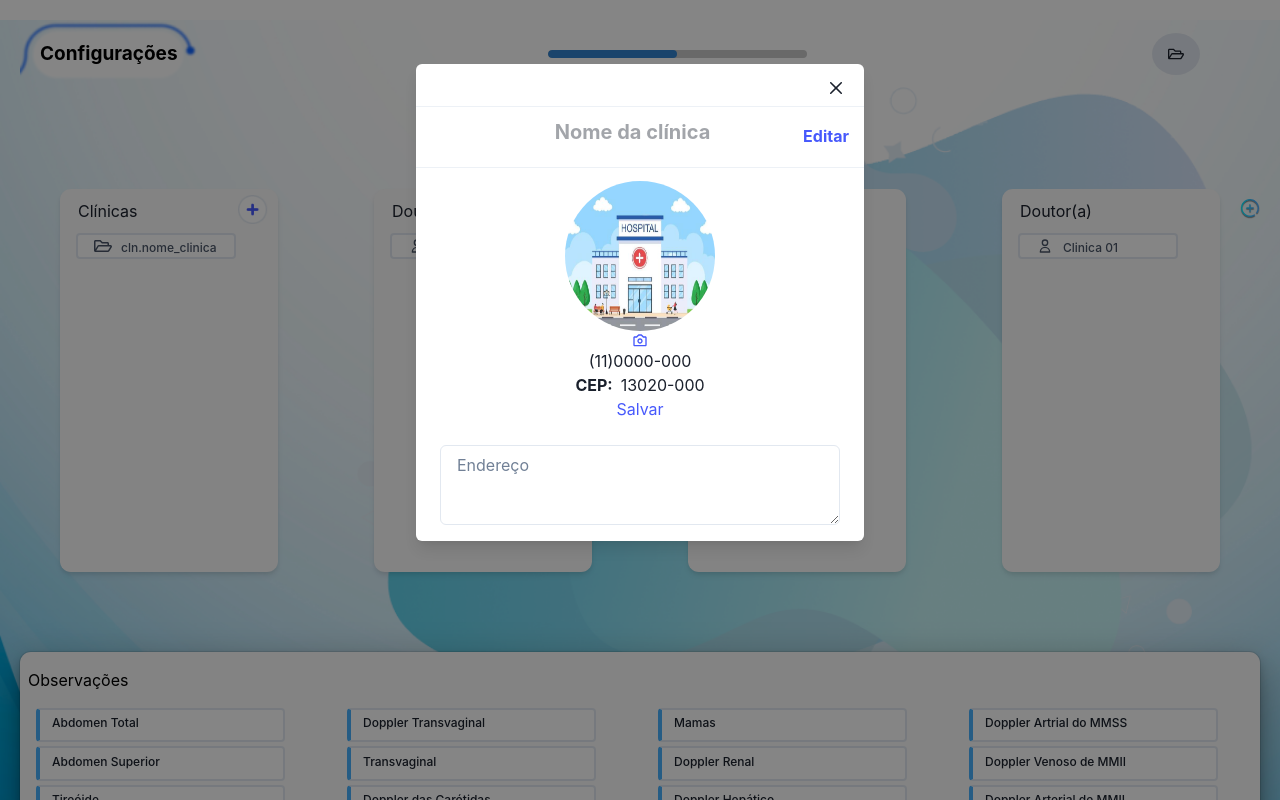
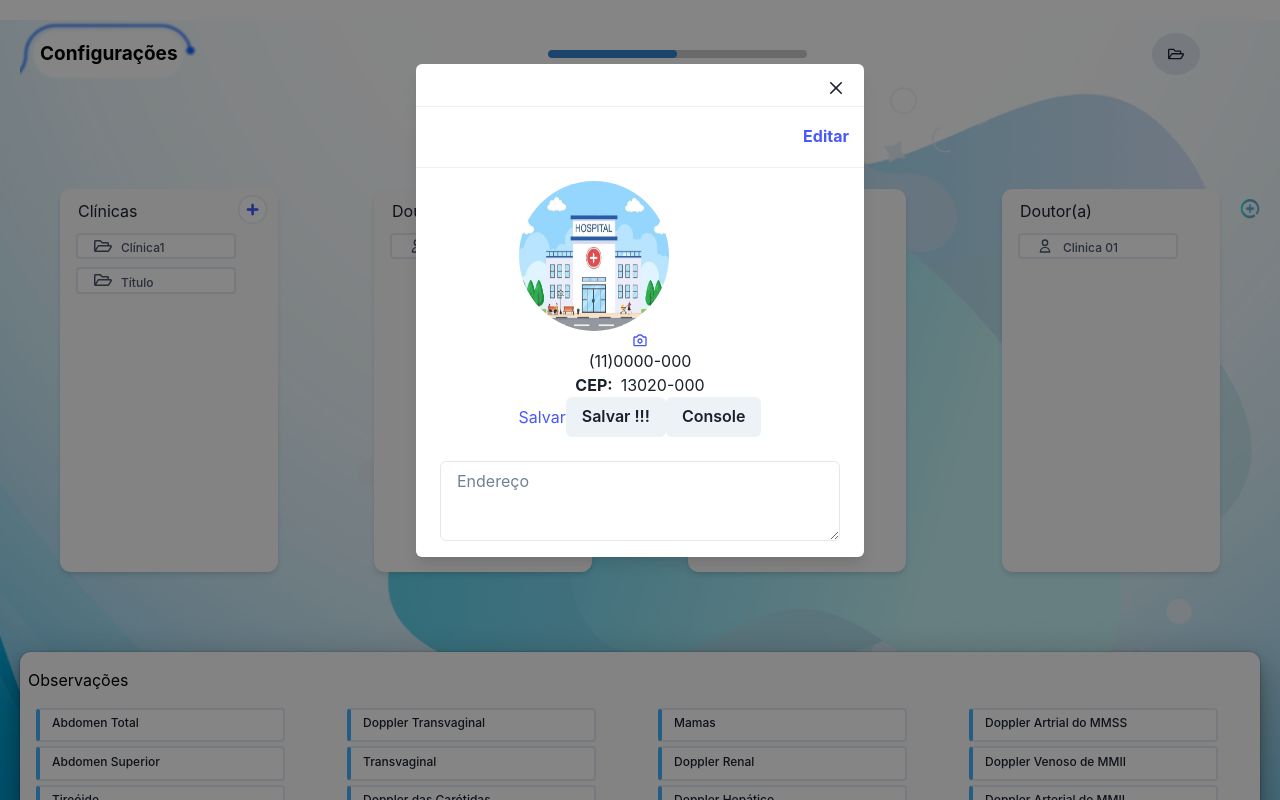
Before and after one commit to hrocha85/usSaudeImagem, a React (Create React App) app: page / in a window 1280 px wide. Both pictures are taken after a click on the button 252 px from the left and 209 px from the top of the page. Shown: the top 800 px of the page. Built offline with nearby package versions, Linux system fonts and the light colour scheme.

Commit message:
auteracoes lista de clinicas

```diff
--- a/src/main/component/icon_button_plus.tsx
+++ b/src/main/component/icon_button_plus.tsx
@@ -32,7 +32,7 @@ const button = React.createElement("img", { src: PlusButton });
 const IconButtonPlus = () => {
   const { isOpen, onOpen, onClose } = useDisclosure();
 
-  const [nome, setClinica] = useState("Nome da clínica");
+  const [nome, setClinica] = useState("");
 
   const [enable, setEnable] = useState(true);
 
@@ -44,16 +44,16 @@ const IconButtonPlus = () => {
 
   const [telefone, setTelefone] = useState("");
 
-  let cl = {
-    nome: nome,
-    endereco: endereco,
-    telefone: telefone,
-    cep: cep,
+  const [clin, setClin] = useState({});
+
+
+  const addClinica = () => {
+    var numeros = ["arroz"];
+    numeros.push("teste");
+
+      console.log(numeros)
+    //clinicas.push({...infoClinica})
   };
-
-  function addClinica(clinica) {
-    Clinica(cl);
-  }
 
   return (
     <>
@@ -141,10 +141,19 @@ const IconButtonPlus = () => {
                       <Text
                         textColor="#4759FC"
                         size="16px"
-                        onClick={() => addClinica(cl)}
+
                       >
                         Salvar
                       </Text>
+                      <Button onClick={() => addClinica()}>
+                        Salvar !!!
+
+
+                      </Button>
+                      <Button>
+                        Console
+
+                      </Button>
                     </Center>
                   </Grid>
                 </Center>
--- a/src/main/component/main_card.tsx
+++ b/src/main/component/main_card.tsx
@@ -15,7 +15,7 @@ const MainCard = ({ titulo, icon }) => {
     switch (titulo) {
       case "Clínicas":
         return (
-         <Clinica />
+         <Clinica data={null}/>
         );
 
       case "Doutor(a)":
--- a/src/main/configuracao/clinicas.tsx
+++ b/src/main/configuracao/clinicas.tsx
@@ -2,20 +2,24 @@ import { FaRegFolderOpen } from "react-icons/fa";
 import FieldDefaultIcon from "../component/field_default_icon";
 import React, { useEffect, useState } from "react";
 
-const Clinica = (cln) => {
-  const [clinicas, setNewClinica] = useState([{}]);
+const Clinica = (data) => {
 
-  function addClinica() {
-    const itensCopy = Array.from(clinicas);
-    itensCopy.push(cln);
-    setNewClinica(itensCopy);
-  }
+  let clinicas = [
+  {nome: 'Clínica1'}
+
+  ]
+
+    clinicas.push(data)
+
+console.log(clinicas)
 
   return (
     <>
-      {clinicas.map((cln) => (
+
+      {
+        clinicas.map((item) => (
         <FieldDefaultIcon
-          text={"cln.nome_clinica"}
+          text={item.nome}
           textColor="#4A5568"
           icon={FaRegFolderOpen}
         />
@@ -25,36 +29,3 @@ const Clinica = (cln) => {
 };
 
 export default Clinica;
-
-/**
- *
- *  let clinicas = [
-    //{ id: 1, nome_clinica: "Clínica", endereco: "", cep: "", telefone: "" },
-    //{ id: 2, nome_clinica: "Clínica", endereco: "", cep: "", telefone: "" },
-    //{ id: 3, nome_clinica: "Clínica", endereco: "", cep: "", telefone: "" },
-  ];
- *
-
-
- {clinicas.map((cln) => (
-
-
-        <FieldDefaultIcon
-          text={cln.nome}
-          textColor="#4A5568"
-          icon={FaRegFolderOpen}
-        />
-      ))}
-
-
- {clinicaobjt.map((cln) => (
-        console.log(cln),
-        <FieldDefaultIcon
-          text={'cln.nome_clinica'}
-          textColor="#4A5568"
-          icon={FaRegFolderOpen}
-        />
-      ))}
-
-
- */
```
